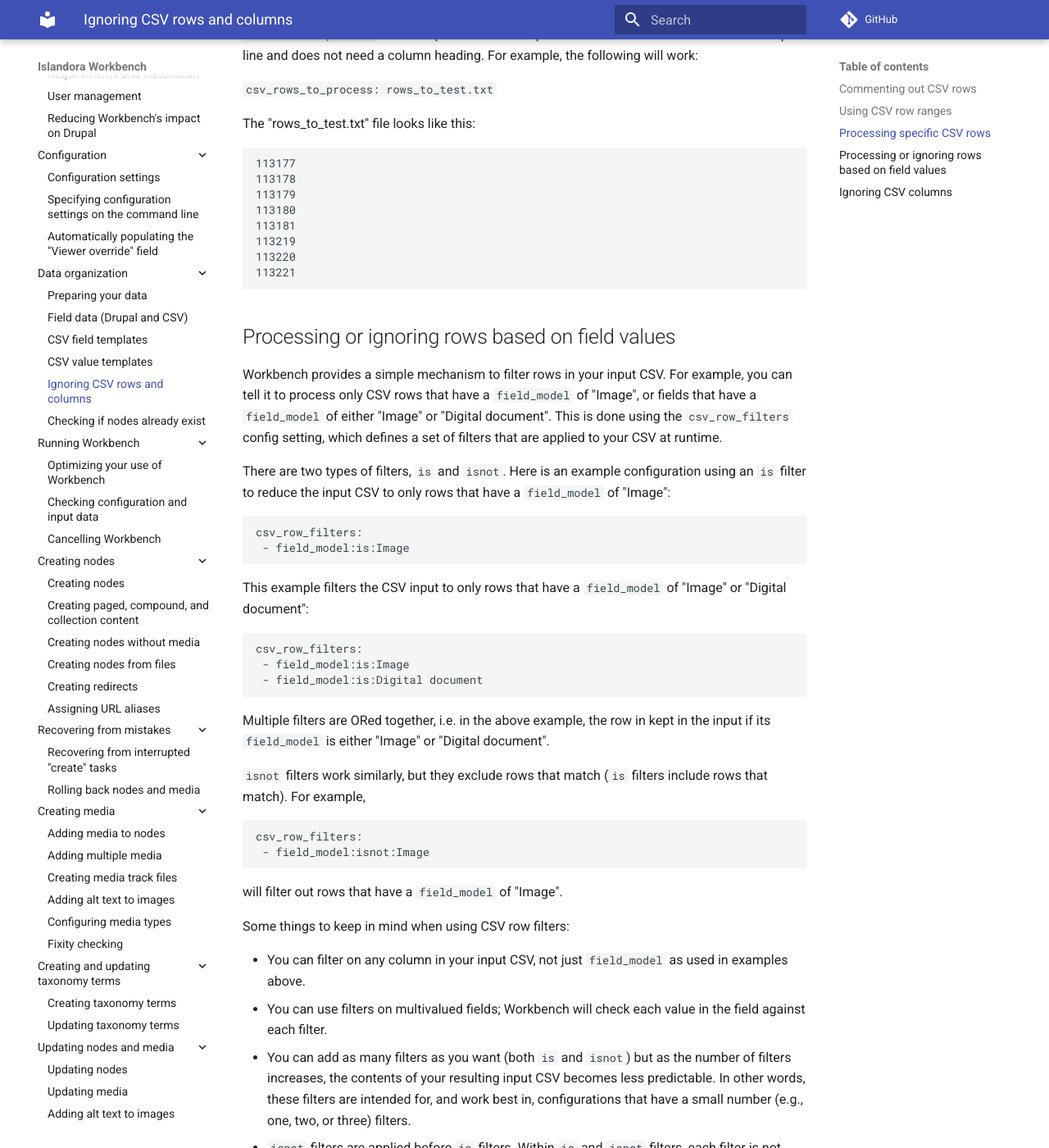
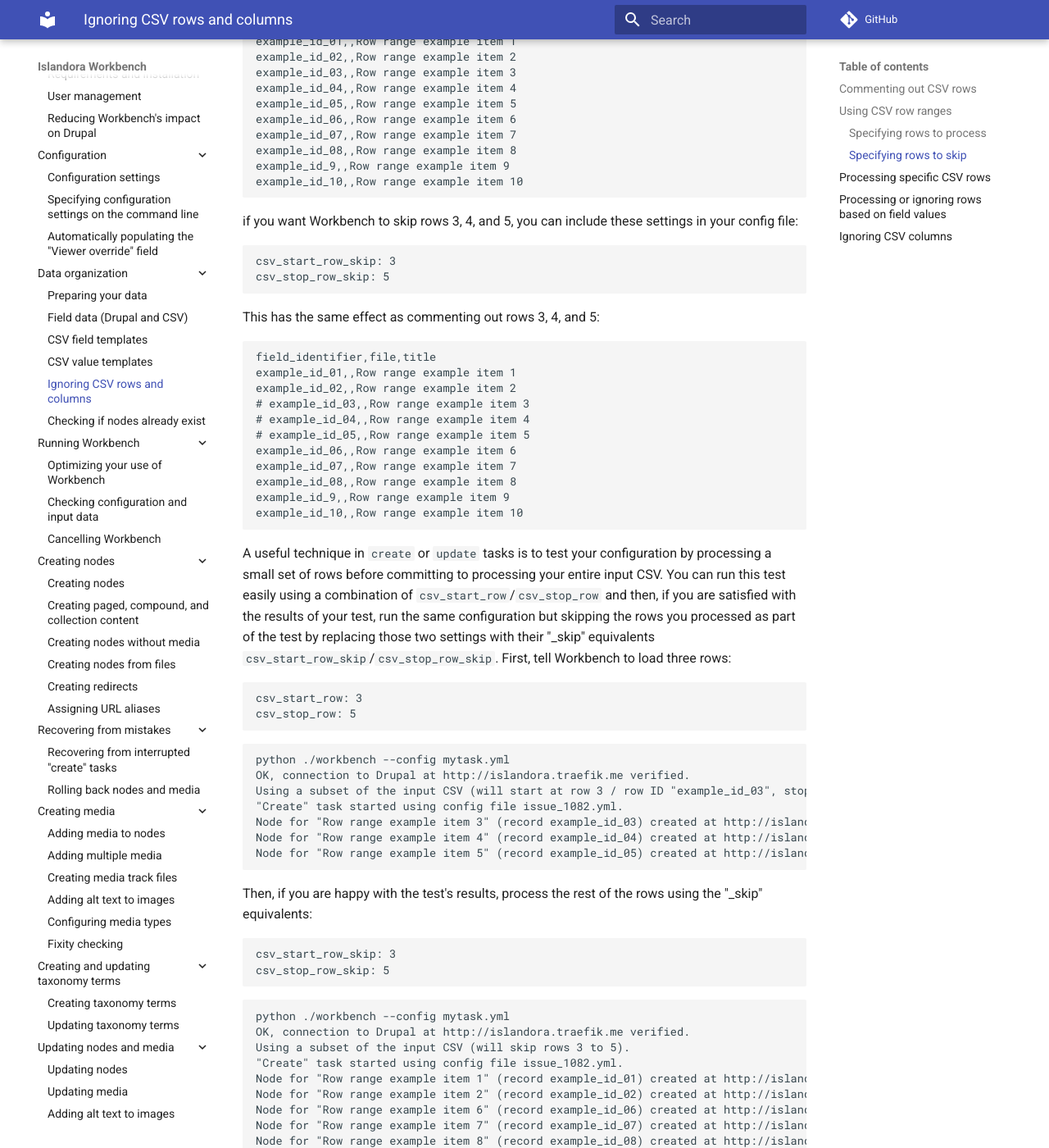
Before and after one commit to mjordan/islandora_workbench_docs, an MkDocs documentation site: the page built from docs/ignoring_csv_rows_and_columns.md, in a window 1280 px wide and 1400 px high, scrolled down 2593 px. Shown: the whole window at 82% size. Built offline with MkDocs 1.6.1 and Material for MkDocs 9.7.7, drawn with Linux system fonts in a browser that asks for light colours; comment, search, counter and statistics services are not loaded; some of the changed text lies outside the part shown.

Commit message:
Added docs on new csv_start_row_skip and csv_stop_row_skip settings.

````diff
--- a/docs/ignoring_csv_rows_and_columns.md
+++ b/docs/ignoring_csv_rows_and_columns.md
@@ -48,6 +48,10 @@ id,file,title,field_model,field_description
 
 ## Using CSV row ranges
 
+Workbench allows you to specify a range of contiguous CSV rows to either include or exclude during processing.
+
+### Specifying rows to process
+
 In `create` and `update` tasks, you can use the `csv_start_row` and `csv_stop_row` configuration settings to tell Workbench to only process a specific subset of input CSV records. These settings apply when using text CSV, Google Sheets, or Excel input files. Each setting takes as its value a row number (ignoring the header row). For example, row number 2 is the second row of data after the CSV header row. Below are some example configurations.
 
 Process CSV rows 10 to the end of the CSV file (ignoring rows 1-9):
@@ -76,6 +80,86 @@ csv_stop_row: 100
     When the `csv_start_row` or `csv_stop_row` options are in use, Workbench will display a message similar to the following when run indicating the row number and the value from its ID field:
 
     `Using a subset of the input CSV (will start at row 10 / row ID scm_4587, stop at row 15 / row ID 4976).`
+
+
+### Specifying rows to skip
+
+Whereas `csv_start_row` and `csv_stop_row` tell Workbench to process a specific continguous subset of input CSV records, `csv_start_row_skip` and `csv_stop_row_skip` tell it to skip a contiguous subset of rows. With an input CSV like this:
+
+```
+field_identifier,file,title
+example_id_01,,Row range example item 1
+example_id_02,,Row range example item 2
+example_id_03,,Row range example item 3
+example_id_04,,Row range example item 4
+example_id_05,,Row range example item 5
+example_id_06,,Row range example item 6
+example_id_07,,Row range example item 7
+example_id_08,,Row range example item 8
+example_id_9,,Row range example item 9
+example_id_10,,Row range example item 10
+```
+
+if you want Workbench to skip rows 3, 4, and 5, you can include these settings in your config file:
+
+```
+csv_start_row_skip: 3
+csv_stop_row_skip: 5
+```
+
+This has the same effect as commenting out rows 3, 4, and 5:
+
+```
+field_identifier,file,title
+example_id_01,,Row range example item 1
+example_id_02,,Row range example item 2
+# example_id_03,,Row range example item 3
+# example_id_04,,Row range example item 4
+# example_id_05,,Row range example item 5
+example_id_06,,Row range example item 6
+example_id_07,,Row range example item 7
+example_id_08,,Row range example item 8
+example_id_9,,Row range example item 9
+example_id_10,,Row range example item 10
+```
+
+A useful technique in `create` or `update` tasks is to test your configuration by processing a small set of rows before committing to processing your entire input CSV. You can run this test easily using a combination of `csv_start_row`/`csv_stop_row` and then, if you are satisfied with the results of your test, run the same configuration but skipping the rows you processed as part of the test by replacing those two settings with their "_skip" equivalents `csv_start_row_skip`/`csv_stop_row_skip`. First, tell Workbench to load three rows:
+
+```
+csv_start_row: 3
+csv_stop_row: 5
+```
+
+```
+python ./workbench --config mytask.yml
+OK, connection to Drupal at http://islandora.traefik.me verified.
+Using a subset of the input CSV (will start at row 3 / row ID "example_id_03", stop at row 5 / row ID "example_id_05").
+"Create" task started using config file issue_1082.yml.
+Node for "Row range example item 3" (record example_id_03) created at http://islandora.traefik.me/node/2160.
+Node for "Row range example item 4" (record example_id_04) created at http://islandora.traefik.me/node/2161.
+Node for "Row range example item 5" (record example_id_05) created at http://islandora.traefik.me/node/2162.
+```
+
+Then, if you are happy with the test's results, process the rest of the rows using the "_skip" equivalents:
+
+```
+csv_start_row_skip: 3
+csv_stop_row_skip: 5
+```
+
+```
+python ./workbench --config mytask.yml
+OK, connection to Drupal at http://islandora.traefik.me verified.
+Using a subset of the input CSV (will skip rows 3 to 5).
+"Create" task started using config file issue_1082.yml.
+Node for "Row range example item 1" (record example_id_01) created at http://islandora.traefik.me/node/2163.
+Node for "Row range example item 2" (record example_id_02) created at http://islandora.traefik.me/node/2164.
+Node for "Row range example item 6" (record example_id_06) created at http://islandora.traefik.me/node/2165.
+Node for "Row range example item 7" (record example_id_07) created at http://islandora.traefik.me/node/2166.
+Node for "Row range example item 8" (record example_id_08) created at http://islandora.traefik.me/node/2167.
+Node for "Row range example item 9" (record example_id_9) created at http://islandora.traefik.me/node/2168.
+Node for "Row range example item 10" (record example_id_10) created at http://islandora.traefik.me/node/2169.
+```
 
 
 ## Processing specific CSV rows
````
Also changed, not shown: docs/changelog.md (+2 -0 lines).
